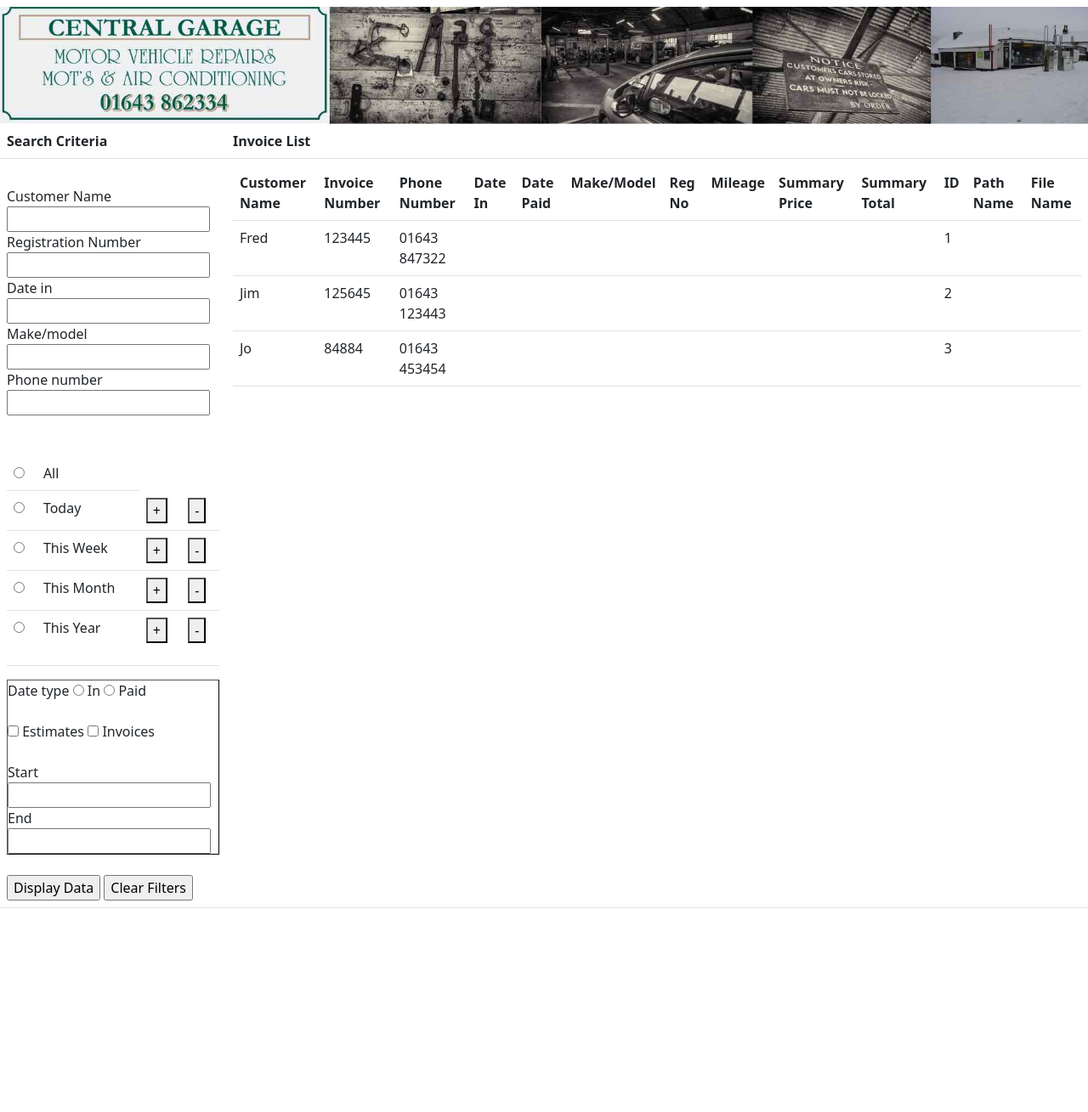
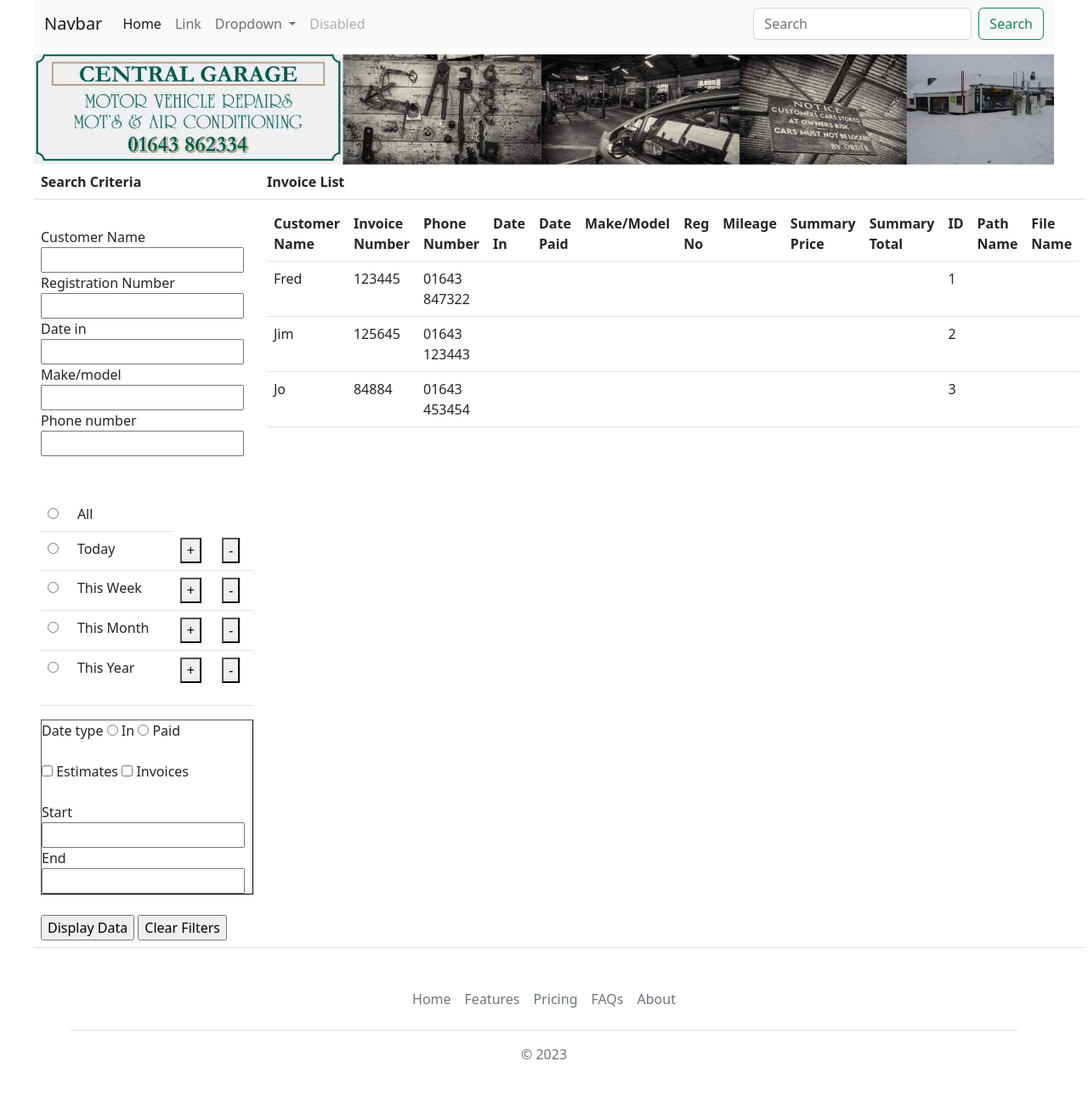
Before and after one commit to timbacct/porlock-garage-admin, a Flask app: page / in a window 1280 px wide. Shown: the whole page at 85% size. Before the commit the page ends 1069 px from the top, so only its background shows below. Run offline with Flask 2, Linux system fonts and the light colour scheme.

Commit message:
Functional and aesthetic improvements

```diff
--- a/requirements.txt
+++ b/requirements.txt
@@ -1,2 +1,2 @@
 Flask
-gunicorn - used to build from replit
+gunicorn
--- /dev/null
+++ b/templates/footer.html
@@ -0,0 +1,14 @@
+<div class="container">
+  <footer class="py-3 my-4">
+    <ul class="nav justify-content-center border-bottom pb-3 mb-3">
+      <li class="nav-item"><a href="#" class="nav-link px-2 text-muted">Home</a></li>
+      <li class="nav-item"><a href="#" class="nav-link px-2 text-muted">Features</a></li>
+      <li class="nav-item"><a href="#" class="nav-link px-2 text-muted">Pricing</a></li>
+      <li class="nav-item"><a href="#" class="nav-link px-2 text-muted">FAQs</a></li>
+      <li class="nav-item"><a href="#" class="nav-link px-2 text-muted">About</a></li>
+    </ul>
+    <p class="text-center text-muted">&copy; 2023 </p>
+  </footer>
+</div>
+
+<div class="b-example-divider"></div>
--- a/templates/home.html
+++ b/templates/home.html
@@ -7,14 +7,20 @@
     <link href="https://cdn.jsdelivr.net/npm/bootstrap@5.2.3/dist/css/bootstrap.min.css" rel="stylesheet" integrity="sha384-rbsA2VBKQhggwzxH7pPCaAqO46MgnOM80zW1RWuH61DGLwZJEdK2Kadq2F9CUG65" crossorigin="anonymous">
     <style>
       #banner {
-        height: 360px;
+        height: 180px;
         width: 100%;
         object: fit cover;
       }
+      body {
+      	width: 1200px;
+      	margin: auto;
+            }
+
     </style>
   </head>
   <body>
-    <img class="mt-2  img-fluid" src="https://porlock-garage-admin.timbacct.repl.co/static/GarageBanner.png" alt="Central Garage Banner">
+    {% include 'navbar.html' %}
+    <img class="mt-2  img-fluid max-width: 100%  height: auto" src="https://porlock-garage-admin.timbacct.repl.co/static/GarageBanner.png" alt="Central Garage Banner">
     <table class="table">
       <tr>
         <th>Search Criteria</th>
@@ -148,5 +154,6 @@
         </td>
       </tr>
     </table>
+    {% include 'footer.html' %}
   </body>
 </html>
--- /dev/null
+++ b/templates/navbar.html
@@ -0,0 +1,36 @@
+<nav class="navbar navbar-expand-lg bg-light">
+  <div class="container-fluid">
+    <a class="navbar-brand" href="#">Navbar</a>
+    <button class="navbar-toggler" type="button" data-bs-toggle="collapse" data-bs-target="#navbarSupportedContent" aria-controls="navbarSupportedContent" aria-expanded="false" aria-label="Toggle navigation">
+      <span class="navbar-toggler-icon"></span>
+    </button>
+    <div class="collapse navbar-collapse" id="navbarSupportedContent">
+      <ul class="navbar-nav me-auto mb-2 mb-lg-0">
+        <li class="nav-item">
+          <a class="nav-link active" aria-current="page" href="#">Home</a>
+        </li>
+        <li class="nav-item">
+          <a class="nav-link" href="#">Link</a>
+        </li>
+        <li class="nav-item dropdown">
+          <a class="nav-link dropdown-toggle" href="#" role="button" data-bs-toggle="dropdown" aria-expanded="false">
+            Dropdown
+          </a>
+          <ul class="dropdown-menu">
+            <li><a class="dropdown-item" href="#">Action</a></li>
+            <li><a class="dropdown-item" href="#">Another action</a></li>
+            <li><hr class="dropdown-divider"></li>
+            <li><a class="dropdown-item" href="#">Something else here</a></li>
+          </ul>
+        </li>
+        <li class="nav-item">
+          <a class="nav-link disabled">Disabled</a>
+        </li>
+      </ul>
+      <form class="d-flex" role="search">
+        <input class="form-control me-2" type="search" placeholder="Search" aria-label="Search">
+        <button class="btn btn-outline-success" type="submit">Search</button>
+      </form>
+    </div>
+  </div>
+</nav>
```
